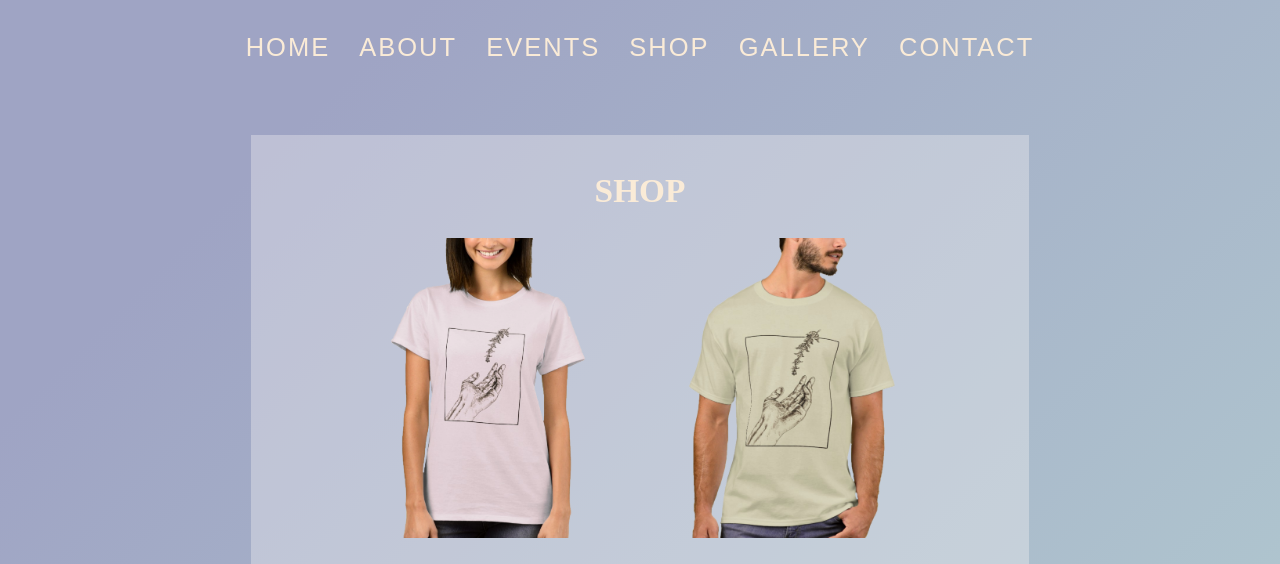
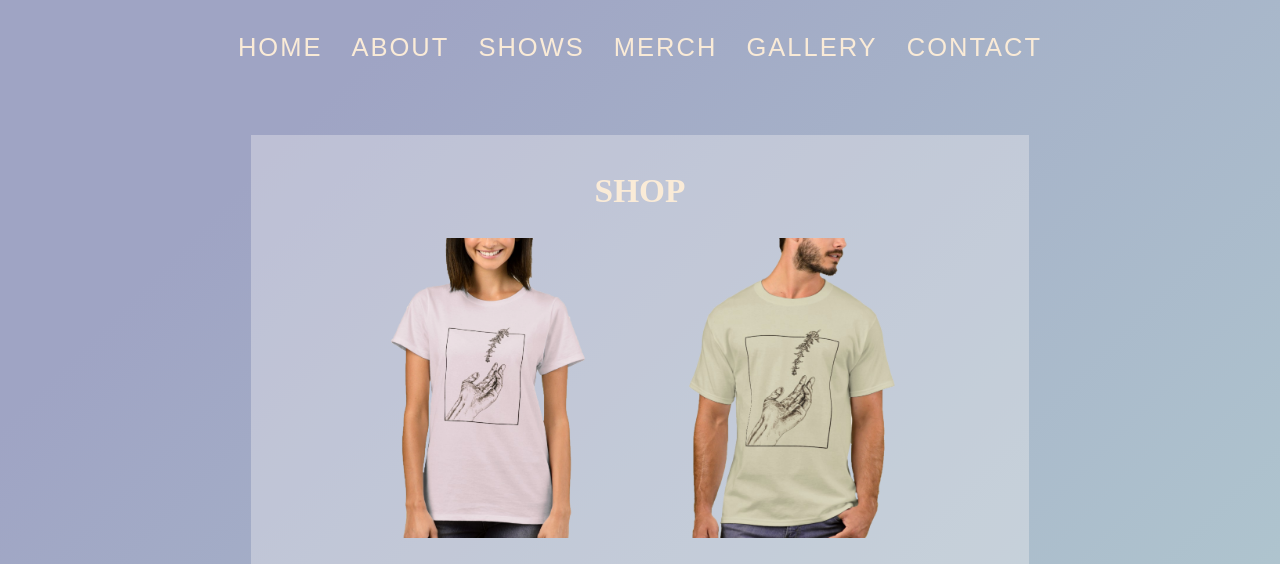
Before and after one commit to georgiaes/Bailey-Minzenberger-Website, a plain HTML site: page shop.html in a window 1280 px wide. Shown: the part 217-781 px from the top of the page. Drawn offline with Linux system fonts and the light colour scheme.

Commit message:
nav change

```diff
--- a/shop.html
+++ b/shop.html
@@ -23,8 +23,8 @@
                     <ul id="nav">
                         <li><a href="index.html">Home</a></li>
                         <li><a href="about.html">About</a></li>
-                        <li><a href="events.html">Events</a></li>
-                        <li><a class="active"  href="shop.html">Shop</a></li>
+                        <li><a href="events.html">Shows</a></li>
+                        <li><a class="active"  href="shop.html">Merch</a></li>
                         <li><a href="gallery.html">Gallery</a></li>
                         <li><a href="contact.html">Contact</a></li>
                     </ul>
```
